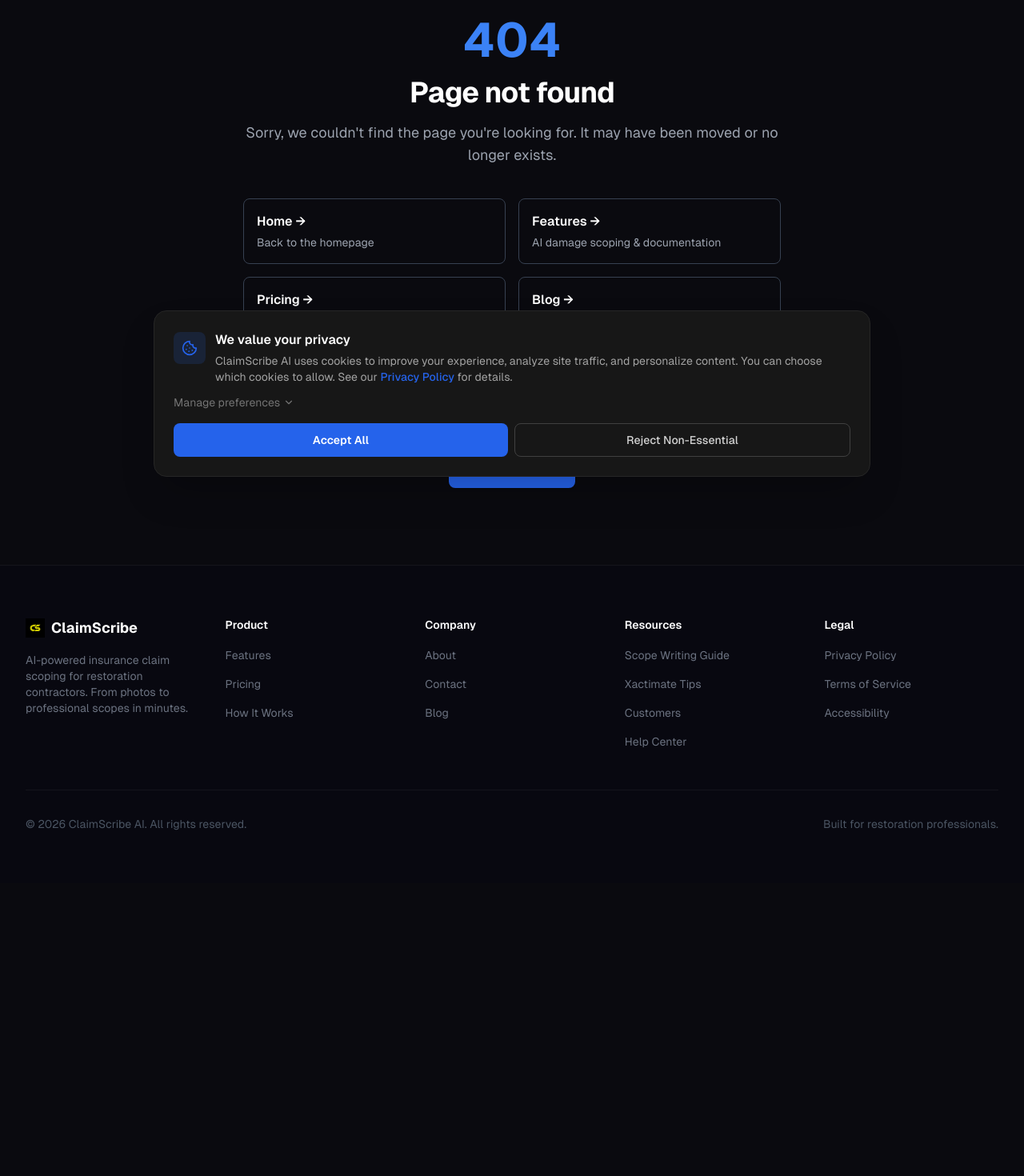
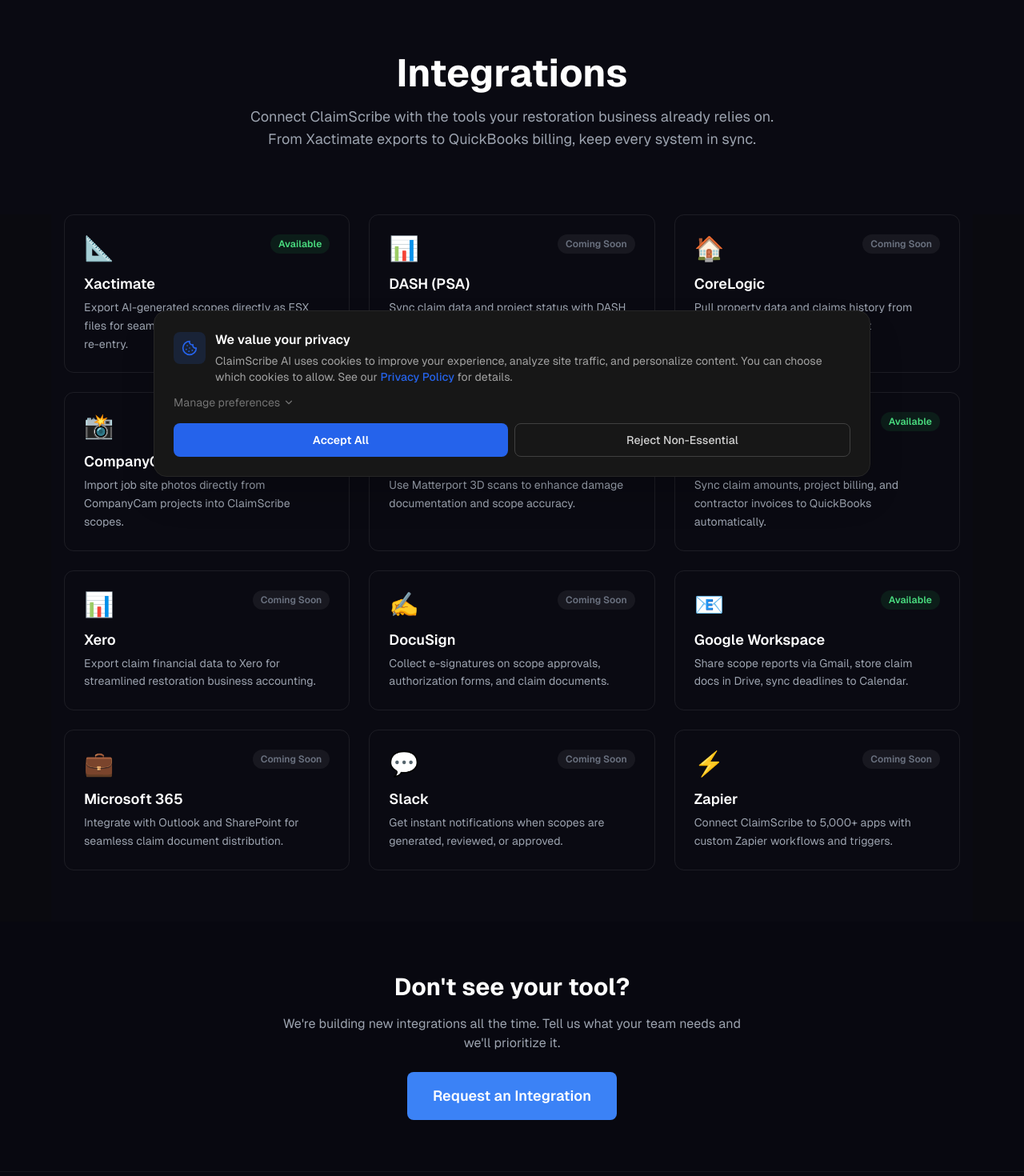
Before and after one commit to nolanterry/claimscribe-site, a Next.js app: page /integrations in a window 1280 px wide. Before the commit this address had no page. Shown: the part 180-1650 px from the top of the page at 80% size. Before the commit the page ends 1284 px from the top, so only its background shows below. Built offline with nearby package versions, Linux system fonts and the light colour scheme.

Commit message:
feat: /integrations page — tool ecosystem & partner integration directory

```diff
--- /dev/null
+++ b/src/app/integrations/page.tsx
@@ -0,0 +1,113 @@
+import { Navbar } from "@/components/navbar";
+import { Footer } from "@/components/footer";
+import type { Metadata } from "next";
+
+export const metadata: Metadata = {
+  title: "Integrations — Connect ClaimScribe with Your Restoration Stack",
+  description:
+    "ClaimScribe integrates with Xactimate, CompanyCam, Matterport, QuickBooks, DocuSign, Google Workspace, Zapier, and more. Sync scopes and claims with the tools your crew already uses.",
+  alternates: { canonical: "/integrations" },
+  openGraph: {
+    title: "Integrations — Connect ClaimScribe with Your Restoration Stack",
+    description:
+      "ClaimScribe integrates with Xactimate, CompanyCam, QuickBooks, Google Workspace, and more.",
+    url: "https://claimscribe.ai/integrations",
+  },
+};
+
+const INTEGRATIONS = [
+  { emoji: "📐", name: "Xactimate", description: "Export AI-generated scopes directly as ESX files for seamless Xactimate import. No manual re-entry.", status: "available" as const },
+  { emoji: "📊", name: "DASH (PSA)", description: "Sync claim data and project status with DASH for end-to-end restoration project management.", status: "coming-soon" as const },
+  { emoji: "🏠", name: "CoreLogic", description: "Pull property data and claims history from CoreLogic to enrich scope context automatically.", status: "coming-soon" as const },
+  { emoji: "📸", name: "CompanyCam", description: "Import job site photos directly from CompanyCam projects into ClaimScribe scopes.", status: "coming-soon" as const },
+  { emoji: "🏘️", name: "Matterport", description: "Use Matterport 3D scans to enhance damage documentation and scope accuracy.", status: "coming-soon" as const },
+  { emoji: "💰", name: "QuickBooks", description: "Sync claim amounts, project billing, and contractor invoices to QuickBooks automatically.", status: "available" as const },
+  { emoji: "📊", name: "Xero", description: "Export claim financial data to Xero for streamlined restoration business accounting.", status: "coming-soon" as const },
+  { emoji: "✍️", name: "DocuSign", description: "Collect e-signatures on scope approvals, authorization forms, and claim documents.", status: "coming-soon" as const },
+  { emoji: "📧", name: "Google Workspace", description: "Share scope reports via Gmail, store claim docs in Drive, sync deadlines to Calendar.", status: "available" as const },
+  { emoji: "💼", name: "Microsoft 365", description: "Integrate with Outlook and SharePoint for seamless claim document distribution.", status: "coming-soon" as const },
+  { emoji: "💬", name: "Slack", description: "Get instant notifications when scopes are generated, reviewed, or approved.", status: "coming-soon" as const },
+  { emoji: "⚡", name: "Zapier", description: "Connect ClaimScribe to 5,000+ apps with custom Zapier workflows and triggers.", status: "coming-soon" as const },
+];
+
+export default function IntegrationsPage() {
+  return (
+    <>
+      <Navbar />
+      <main id="main-content" className="pt-16">
+        {/* Hero */}
+        <section className="bg-[#0a0a12] py-20 text-center px-4">
+          <h1 className="text-4xl md:text-5xl font-bold mb-4 text-white">
+            Integrations
+          </h1>
+          <p className="text-lg text-gray-400 max-w-2xl mx-auto">
+            Connect ClaimScribe with the tools your restoration business already relies on. From Xactimate exports to QuickBooks billing, keep every system in sync.
+          </p>
+        </section>
+
+        {/* Grid */}
+        <section className="bg-[#0a0a12] max-w-6xl mx-auto px-4 pb-16">
+          <div className="grid grid-cols-1 sm:grid-cols-2 lg:grid-cols-3 gap-6">
+            {INTEGRATIONS.map((integration) => (
+              <div
+                key={integration.name}
+                className="border border-white/[0.08] rounded-xl p-6 hover:border-primary-400/30 hover:bg-white/[0.02] transition-all duration-200"
+              >
+                <div className="flex items-start justify-between mb-3">
+                  <span className="text-3xl">{integration.emoji}</span>
+                  {integration.status === "available" ? (
+                    <span className="text-xs font-semibold px-2.5 py-1 rounded-full bg-green-500/10 text-green-400">
+                      Available
+                    </span>
+                  ) : (
+                    <span className="text-xs font-semibold px-2.5 py-1 rounded-full bg-white/[0.06] text-gray-500">
+                      Coming Soon
+                    </span>
+                  )}
+                </div>
+                <h3 className="text-lg font-semibold text-white mb-1">
+                  {integration.name}
+                </h3>
+                <p className="text-sm text-gray-400 leading-relaxed">
+                  {integration.description}
+                </p>
+              </div>
+            ))}
+          </div>
+        </section>
+
+        {/* CTA */}
+        <section className="bg-[#080810] py-16 px-4 text-center">
+          <h2 className="text-2xl md:text-3xl font-bold text-white mb-4">
+            Don&apos;t see your tool?
+          </h2>
+          <p className="text-gray-400 mb-6 max-w-xl mx-auto">
+            We&apos;re building new integrations all the time. Tell us what your team needs and we&apos;ll prioritize it.
+          </p>
+          <a
+            href="mailto:support@claimscribe.ai?subject=Integration%20Request"
+            className="inline-block bg-primary-500 text-white font-semibold px-8 py-4 rounded-lg hover:bg-primary-600 transition-colors text-lg"
+          >
+            Request an Integration
+          </a>
+        </section>
+
+        {/* JSON-LD BreadcrumbList */}
+        <script
+          type="application/ld+json"
+          dangerouslySetInnerHTML={{
+            __html: JSON.stringify({
+              "@context": "https://schema.org",
+              "@type": "BreadcrumbList",
+              itemListElement: [
+                { "@type": "ListItem", position: 1, name: "Home", item: "https://claimscribe.ai" },
+                { "@type": "ListItem", position: 2, name: "Integrations", item: "https://claimscribe.ai/integrations" },
+              ],
+            }),
+          }}
+        />
+      </main>
+      <Footer />
+    </>
+  );
+}
--- a/src/app/sitemap.ts
+++ b/src/app/sitemap.ts
@@ -28,6 +28,7 @@
   return [
     { url: base, lastModified: now, changeFrequency: "weekly", priority: 1 },
     { url: `${base}/features`, lastModified: now, changeFrequency: "monthly", priority: 0.9 },
+    { url: `${base}/integrations`, lastModified: now, changeFrequency: "monthly", priority: 0.8 },
     { url: `${base}/pricing`, lastModified: now, changeFrequency: "monthly", priority: 0.9 },
     { url: `${base}/about`, lastModified: now, changeFrequency: "monthly", priority: 0.7 },
     { url: `${base}/blog`, lastModified: now, changeFrequency: "weekly", priority: 0.8 },
--- a/src/components/footer.tsx
+++ b/src/components/footer.tsx
@@ -4,6 +4,7 @@
 const footerLinks = {
   Product: [
     { href: "/features", label: "Features" },
+    { href: "/integrations", label: "Integrations" },
     { href: "/pricing", label: "Pricing" },
     { href: "/#how-it-works", label: "How It Works" },
   ],
--- a/src/components/navbar.tsx
+++ b/src/components/navbar.tsx
@@ -9,6 +9,7 @@
 
 const navLinks = [
   { href: "/features", label: "Features" },
+  { href: "/integrations", label: "Integrations" },
   { href: "/pricing", label: "Pricing" },
   { href: "/about", label: "About" },
   { href: "/blog", label: "Blog" },
```
